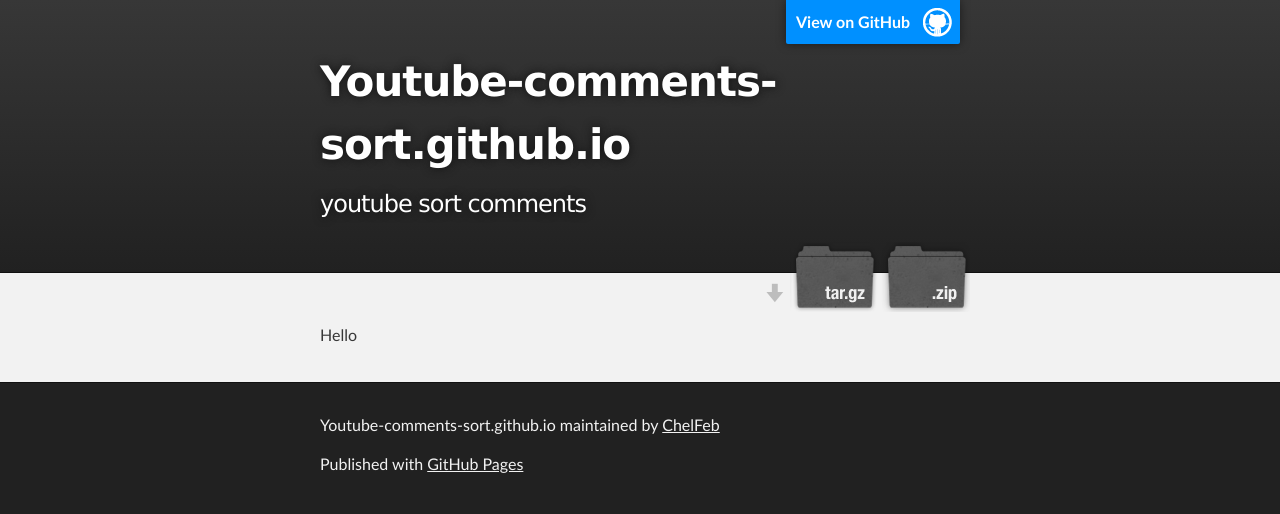
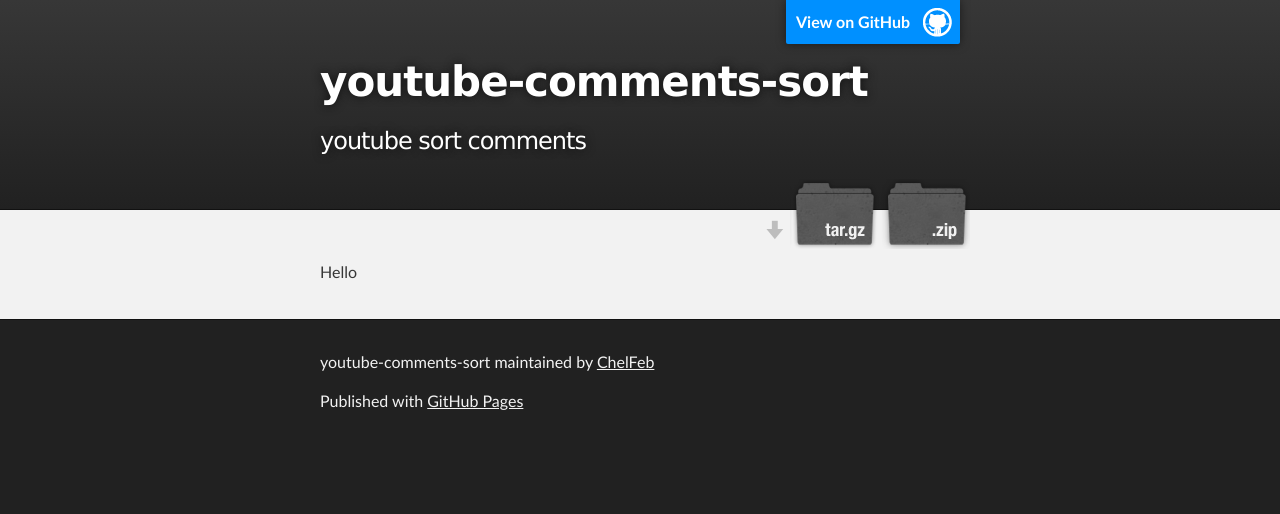
Before and after one commit to ChelFeb/youtubeCommentsSort, a plain HTML site: page index.html in a window 1280 px wide. Drawn offline with Linux system fonts and the light colour scheme.

```diff
--- a/index.html
+++ b/index.html
@@ -4,11 +4,11 @@
   <head>
     <meta charset='utf-8' />
     <meta http-equiv="X-UA-Compatible" content="chrome=1" />
-    <meta name="description" content="Youtube-comments-sort.github.io : youtube sort comments" />
+    <meta name="description" content="youtube-comments-sort : youtube sort comments" />
 
     <link rel="stylesheet" type="text/css" media="screen" href="stylesheets/stylesheet.css">
 
-    <title>Youtube-comments-sort.github.io</title>
+    <title>youtube-comments-sort</title>
   </head>
 
   <body>
@@ -18,7 +18,7 @@
         <header class="inner">
           <a id="forkme_banner" href="https://github.com/ChelFeb/youtubeCommentsSort.github.io">View on GitHub</a>
 
-          <h1 id="project_title">Youtube-comments-sort.github.io</h1>
+          <h1 id="project_title">youtube-comments-sort</h1>
           <h2 id="project_tagline">youtube sort comments</h2>
 
             <section id="downloads">
@@ -38,7 +38,7 @@
     <!-- FOOTER  -->
     <div id="footer_wrap" class="outer">
       <footer class="inner">
-        <p class="copyright">Youtube-comments-sort.github.io maintained by <a href="https://github.com/ChelFeb">ChelFeb</a></p>
+        <p class="copyright">youtube-comments-sort maintained by <a href="https://github.com/ChelFeb">ChelFeb</a></p>
         <p>Published with <a href="http://pages.github.com">GitHub Pages</a></p>
       </footer>
     </div>
--- a/params.json
+++ b/params.json
@@ -1 +1 @@
-{"name":"Youtube-comments-sort.github.io","tagline":"youtube sort comments","body":"Hello","google":"","note":"Don't delete this file! It's used internally to help with page regeneration."}
+{"name":"youtube-comments-sort","tagline":"youtube sort comments","body":"Hello","google":"","note":"Don't delete this file! It's used internally to help with page regeneration."}
```
